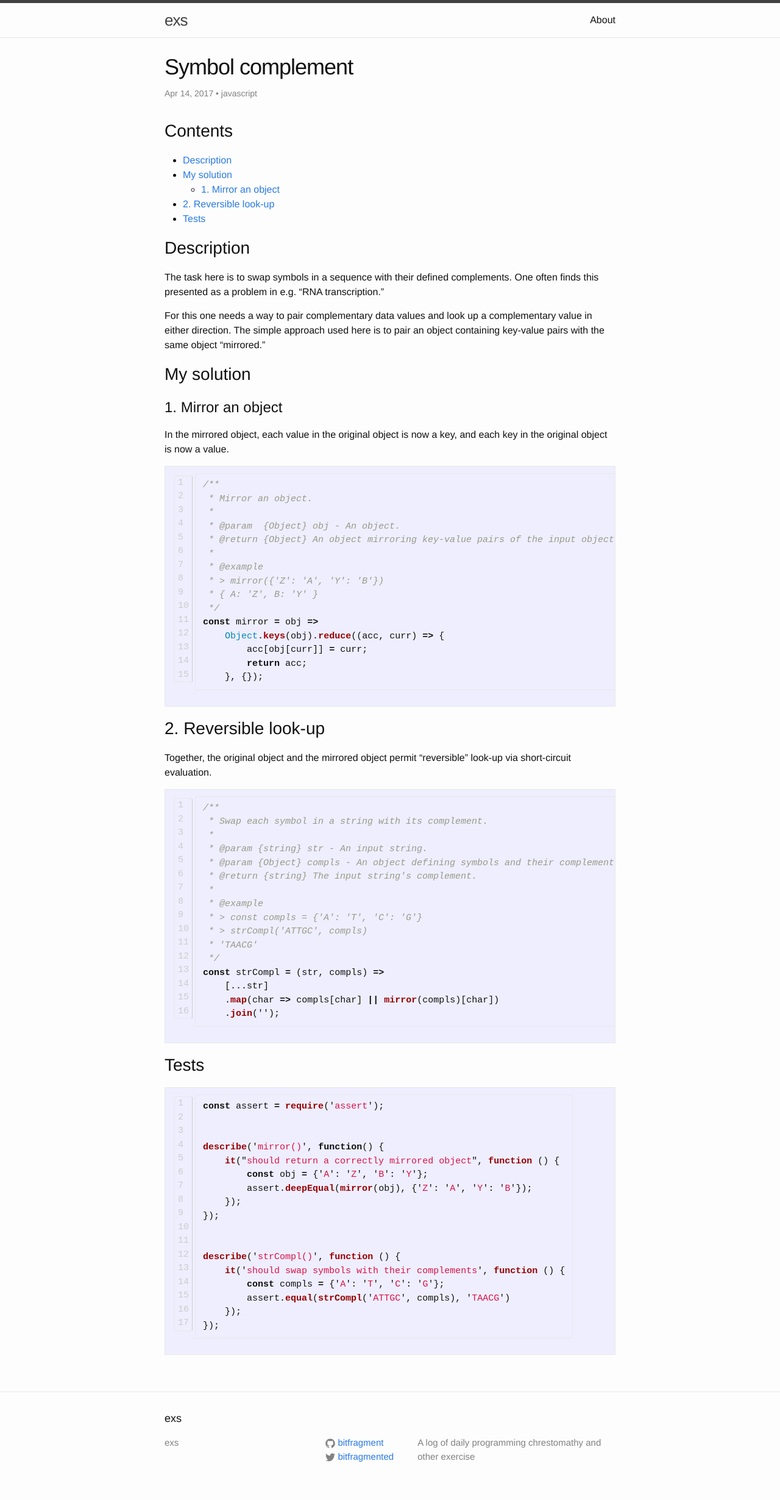
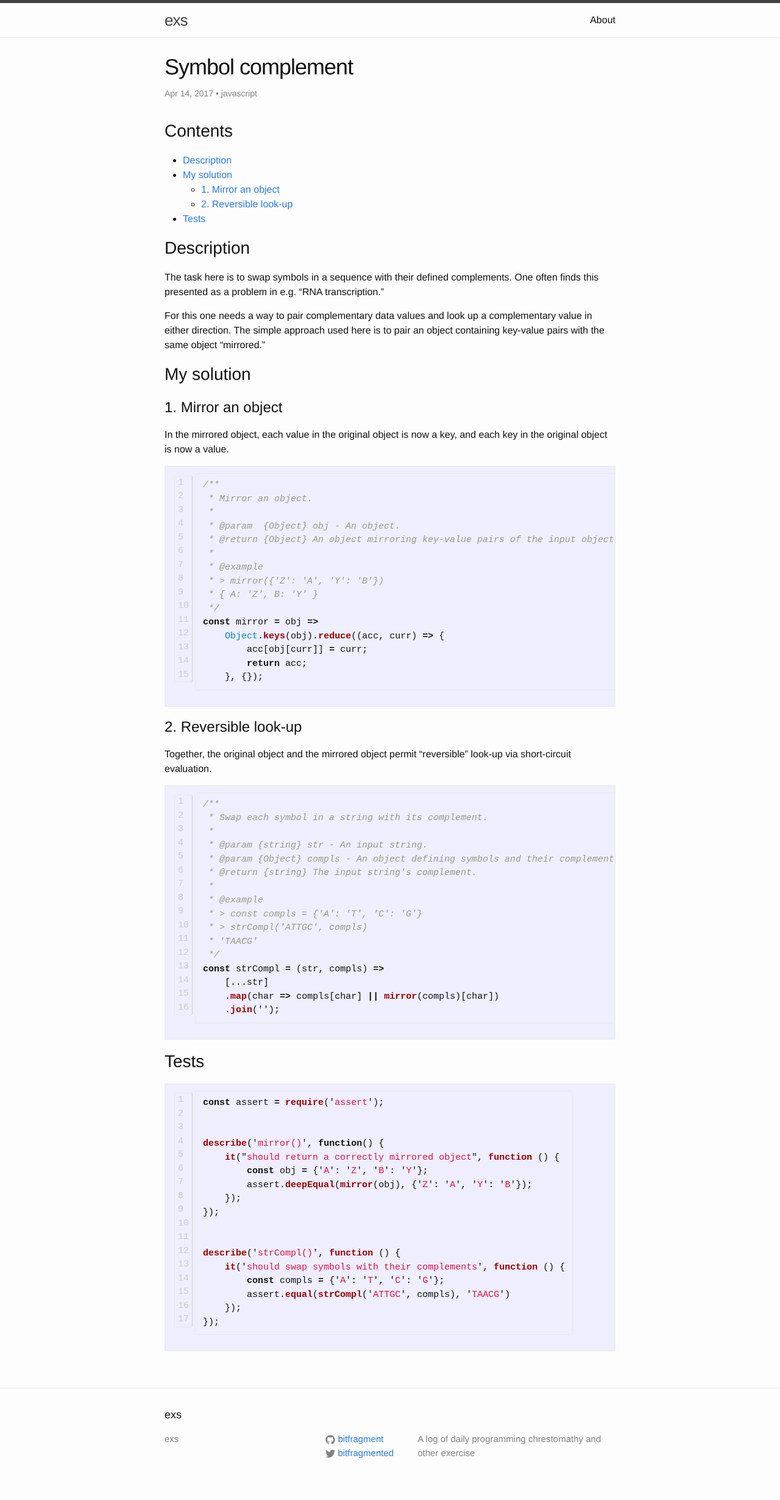
Before and after one commit to bitfragment/exs, a Jekyll site: the page built from _posts/2017-04-14-symbol-complement.md, in a window 1280 px wide. Shown: the whole page at 61% size. Built offline with Jekyll 4.4.1, drawn with Linux system fonts in a browser that asks for light colours.

Commit message:
Hotfix header

````diff
--- a/_posts/2017-04-14-symbol-complement.md
+++ b/_posts/2017-04-14-symbol-complement.md
@@ -44,7 +44,7 @@ const mirror = obj =>
     }, {});
 ```
 
-## 2. Reversible look-up
+### 2. Reversible look-up
 
 Together, the original object and the mirrored object permit "reversible"
 look-up via short-circuit evaluation.
````
